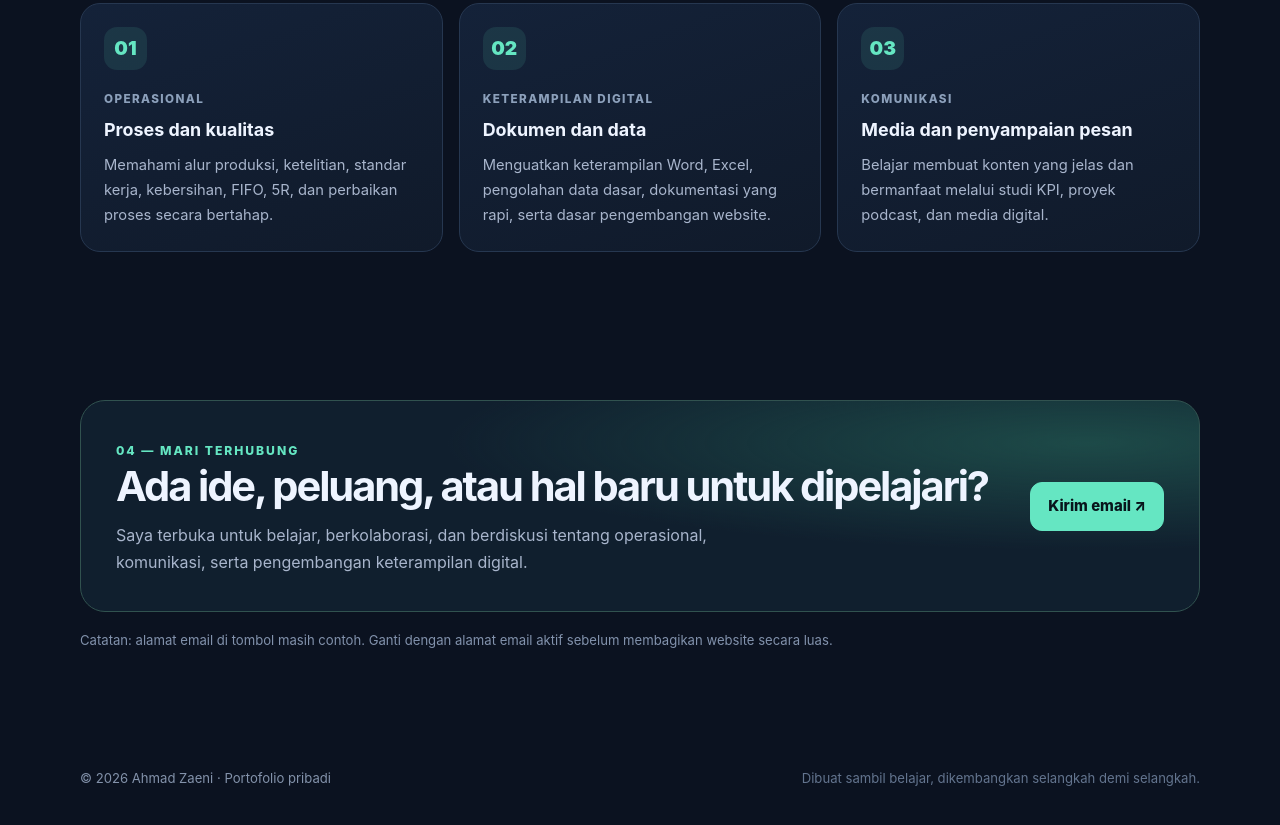
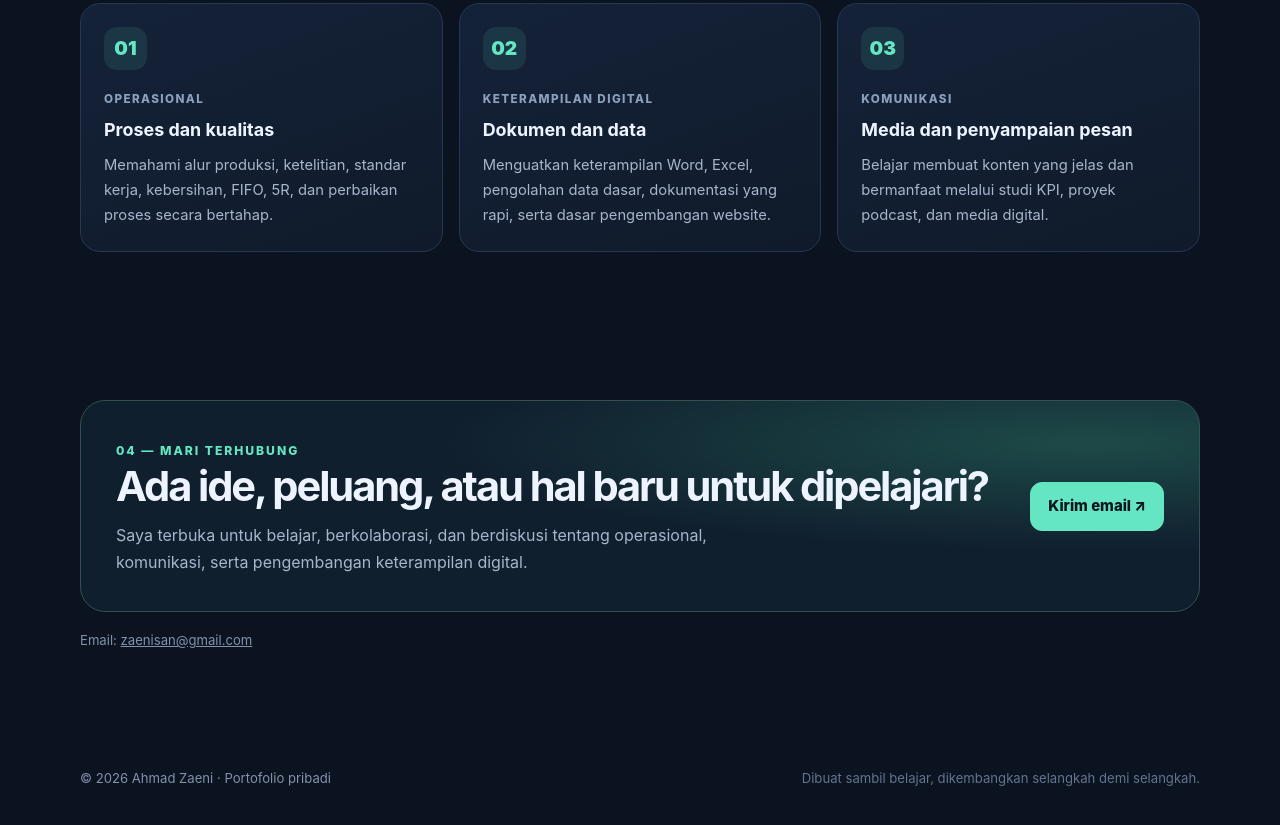
Before and after one commit to znistllbck/portofolio-zaeni, a plain HTML site: page index.html in a window 1280 px wide. Shown: the part 2500-3325 px from the top of the page. Drawn offline with Linux system fonts and the light colour scheme.

Commit message:
Change contact email to zaenisan@gmail.com
Updated email contact information in the contact section.

```diff
--- a/index.html
+++ b/index.html
@@ -58,7 +58,7 @@
         <article class="card"><div class="card-icon" aria-hidden="true">03</div><span class="num">KOMUNIKASI</span><h3>Media dan penyampaian pesan</h3><p>Belajar membuat konten yang jelas dan bermanfaat melalui studi KPI, proyek podcast, dan media digital.</p></article>
       </div>
     </div></section>
-    <section id="kontak"><div class="wrap"><div class="contact"><div><span class="kicker">04 — Mari terhubung</span><h2>Ada ide, peluang, atau hal baru untuk dipelajari?</h2><p>Saya terbuka untuk belajar, berkolaborasi, dan berdiskusi tentang operasional, komunikasi, serta pengembangan keterampilan digital.</p></div><a class="btn" href="mailto:emailkamu@example.com?subject=Kontak%20Portofolio%20Zaeni">Kirim email ↗</a></div><p class="mini-note">Catatan: alamat email di tombol masih contoh. Ganti dengan alamat email aktif sebelum membagikan website secara luas.</p></div></section>
+    <section id="kontak"><div class="wrap"><div class="contact"><div><span class="kicker">04 — Mari terhubung</span><h2>Ada ide, peluang, atau hal baru untuk dipelajari?</h2><p>Saya terbuka untuk belajar, berkolaborasi, dan berdiskusi tentang operasional, komunikasi, serta pengembangan keterampilan digital.</p></div><a class="btn" href="mailto:zaenisan@gmail.com?subject=Kontak%20Portofolio%20Zaeni">Kirim email ↗</a></div><p class="mini-note">Email: <a href="mailto:zaenisan@gmail.com">zaenisan@gmail.com</a></p></div></section>
   </main>
   <footer class="wrap"><span>© <span id="year"></span> Ahmad Zaeni · Portofolio pribadi</span><span class="footer-right">Dibuat sambil belajar, dikembangkan selangkah demi selangkah.</span></footer>
   <script>document.getElementById('year').textContent=new Date().getFullYear();</script>
```
